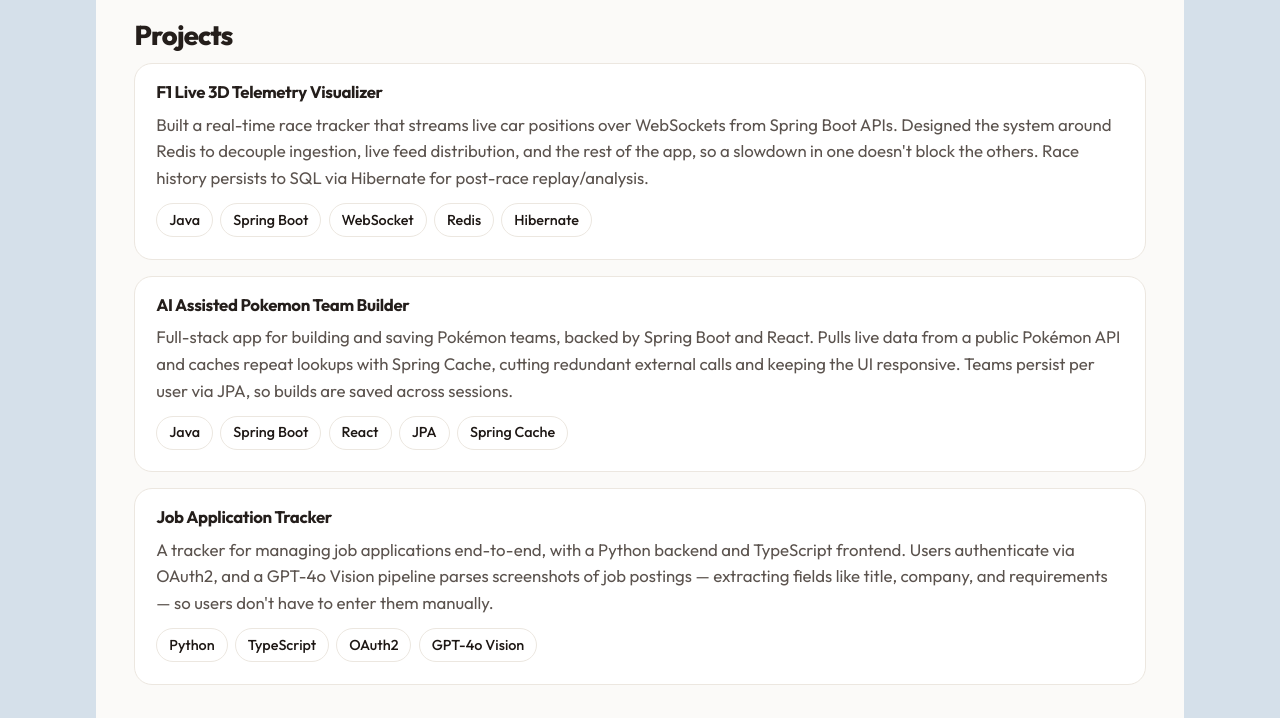
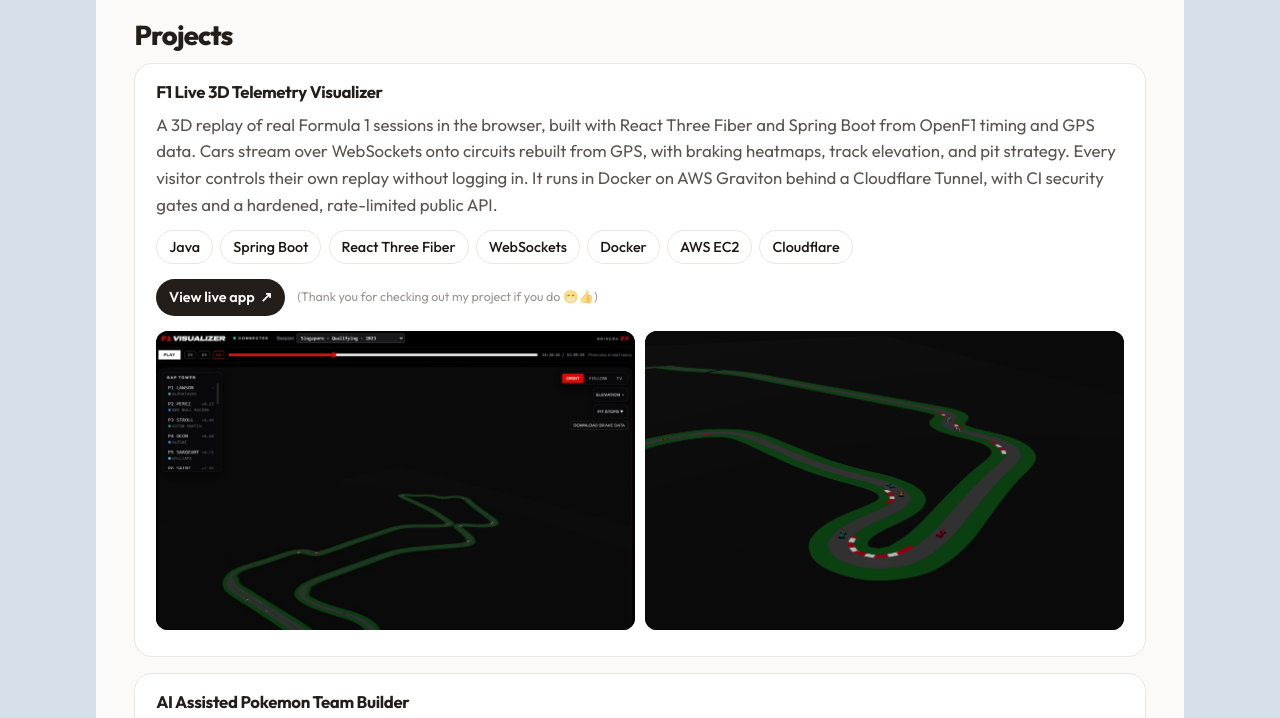
Before and after one commit to evan19kp/portfolio, a plain HTML site: page index.html in a window 1280 px wide. Shown: the part 1110-1828 px from the top of the page. Drawn offline with Linux system fonts and the light colour scheme.

Commit message:
updated my projects

```diff
--- a/index.html
+++ b/index.html
@@ -131,20 +131,69 @@
             <article class="project-card">
               <h3>F1 Live 3D Telemetry Visualizer</h3>
               <p>
-                Built a real-time race tracker that streams live car positions
-                over WebSockets from Spring Boot APIs. Designed the system
-                around Redis to decouple ingestion, live feed distribution, and
-                the rest of the app, so a slowdown in one doesn't block the
-                others. Race history persists to SQL via Hibernate for post-race
-                replay/analysis.
+                A 3D replay of real Formula 1 sessions in the browser, built
+                with React Three Fiber and Spring Boot from OpenF1 timing and
+                GPS data. Cars stream over WebSockets onto circuits rebuilt from
+                GPS, with braking heatmaps, track elevation, and pit strategy.
+                Every visitor controls their own replay without logging in. It
+                runs in Docker on AWS Graviton behind a Cloudflare Tunnel, with
+                CI security gates and a hardened, rate-limited public API.
               </p>
               <ul class="chips">
                 <li>Java</li>
                 <li>Spring Boot</li>
-                <li>WebSocket</li>
-                <li>Redis</li>
-                <li>Hibernate</li>
+                <li>React Three Fiber</li>
+                <li>WebSockets</li>
+                <li>Docker</li>
+                <li>AWS EC2</li>
+                <li>Cloudflare</li>
               </ul>
+              <div class="project-action-row">
+                <a
+                  class="project-link"
+                  href="https://f1visualizer.dev/"
+                  target="_blank"
+                  rel="noopener noreferrer"
+                >
+                  View live app
+                  <span aria-hidden="true">↗</span>
+                </a>
+                <span class="project-thanks">
+                  (Thank you for checking out my project if you do 😁👍)
+                </span>
+              </div>
+              <div class="project-gallery">
+                <a
+                  href="https://f1visualizer.dev/"
+                  target="_blank"
+                  rel="noopener noreferrer"
+                  aria-label="Open the live F1 Visualizer app"
+                >
+                  <img
+                    src="assets/f1-visualizer-overview.png"
+                    alt="F1 Visualizer showing the full Singapore circuit and replay controls"
+                    width="1024"
+                    height="826"
+                    loading="lazy"
+                    decoding="async"
+                  />
+                </a>
+                <a
+                  href="https://f1visualizer.dev/"
+                  target="_blank"
+                  rel="noopener noreferrer"
+                  aria-label="Open the live F1 Visualizer app"
+                >
+                  <img
+                    src="assets/f1-visualizer-track.png"
+                    alt="Close view of Formula 1 cars moving through corners on the 3D circuit"
+                    width="996"
+                    height="603"
+                    loading="lazy"
+                    decoding="async"
+                  />
+                </a>
+              </div>
             </article>
 
             <article class="project-card">
--- a/styles.css
+++ b/styles.css
@@ -449,6 +449,79 @@
   margin: 0;
 }
 
+.project-gallery {
+  display: grid;
+  gap: 0.65rem;
+  margin: 0.25rem 0;
+}
+
+@media (min-width: 700px) {
+  .project-gallery {
+    grid-template-columns: repeat(2, minmax(0, 1fr));
+    align-items: start;
+  }
+}
+
+.project-gallery a {
+  display: grid;
+  place-items: center;
+  overflow: hidden;
+  aspect-ratio: 16 / 10;
+  border-radius: 12px;
+  background: #080808;
+  line-height: 0;
+}
+
+.project-gallery img {
+  width: 100%;
+  height: 100%;
+  object-fit: contain;
+  transition:
+    transform 0.35s ease,
+    opacity 0.35s ease;
+}
+
+.project-gallery a:hover {
+  opacity: 1;
+}
+
+.project-gallery a:hover img {
+  opacity: 0.9;
+  transform: scale(1.015);
+}
+
+.project-action-row {
+  display: flex;
+  flex-wrap: wrap;
+  align-items: center;
+  gap: 0.55rem 0.75rem;
+  margin-top: 0.2rem;
+}
+
+.project-link {
+  display: inline-flex;
+  align-items: center;
+  gap: 0.35rem;
+  padding: 0.45rem 0.8rem;
+  border-radius: 999px;
+  background: var(--ink);
+  color: var(--card);
+  font-size: 0.9rem;
+  font-weight: 600;
+  text-decoration: none;
+}
+
+.project-link:hover {
+  opacity: 0.82;
+}
+
+.project-thanks {
+  color: var(--muted);
+  font-size: 0.78rem;
+  font-weight: 400;
+  opacity: 0.62;
+}
+
 .course-list,
 .contact-list {
   margin: 0;
```
Also changed, not shown: assets/f1-visualizer-overview.png (added), assets/f1-visualizer-track.png (added).
